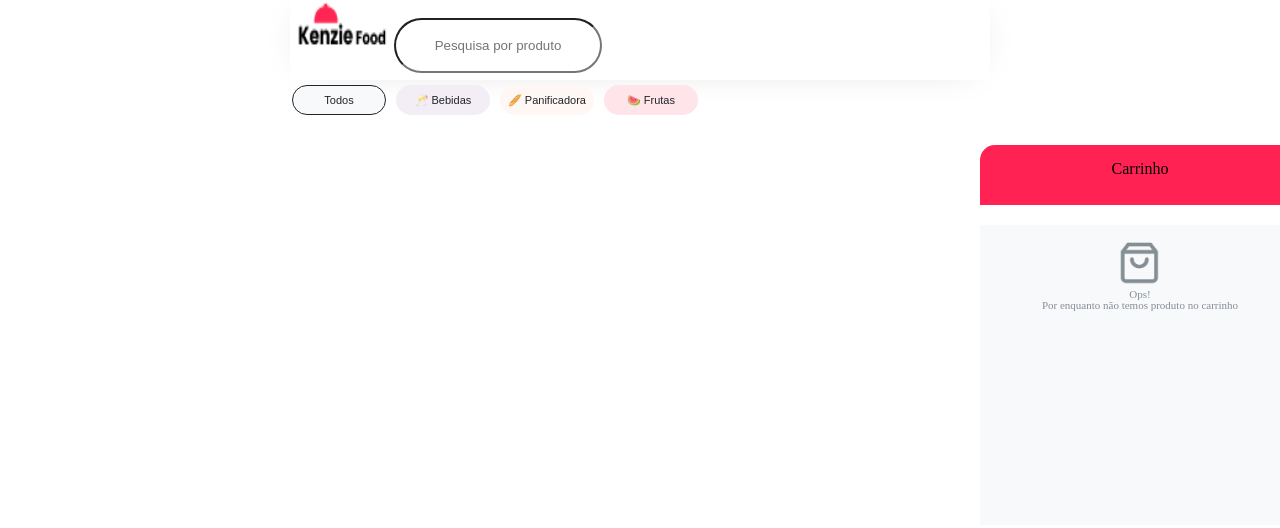
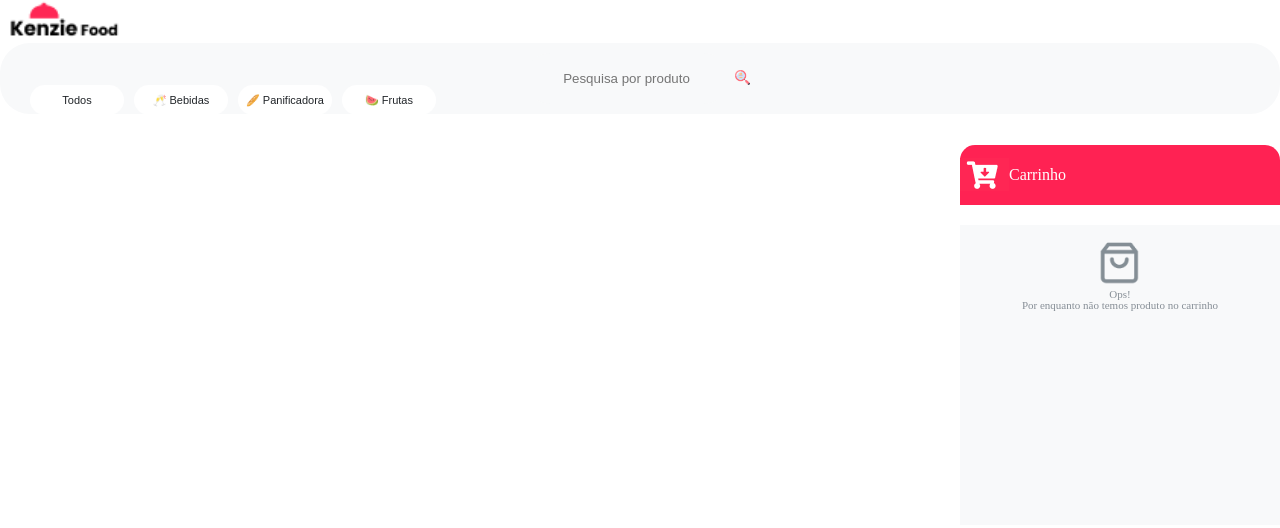
Before and after one commit to Kenzie-Academy-Brasil-Developers/api-kenziefood-m2-lufelipe12, a website with bundled scripts: page index.html in a window 1280 px wide. Built offline with nearby package versions, Linux system fonts and the light colour scheme; no server answers.

Commit message:
Final style for kenzie food

```diff
--- a/index.html
+++ b/index.html
@@ -1,5 +1,6 @@
 <!DOCTYPE html>
 <html lang="pt-br">
+
 <head>
     <meta charset="UTF-8">
     <meta http-equiv="X-UA-Compatible" content="IE=edge">
@@ -12,10 +13,14 @@
     <link rel="stylesheet" href="./src/style/style.css">
     <title>Kenzie Foods</title>
 </head>
+
 <body>
     <header>
         <img src="./src/images/kenziefoodslogo.png" alt="logo kenzie">
+        <div class="inputButton">
             <input type="text" placeholder="Pesquisa por produto" class="input">
+            <button><img src="./src/images/search.png" alt="search"></button>
+        </div>
     </header>
 
     <div class="button">
@@ -34,7 +39,7 @@
         <section id="cart">
             <!-- seção do carrinho -->
             <div id="tittle">
-            <img src="" alt="">
+                <img src="./src/images/carrinho.png" alt="">
                 <h1>Carrinho</h1>
             </div>
 
@@ -70,4 +75,5 @@
     <script type="module" src="./index.js"></script>
     <script type="module" src="./src/script/features/filter.js"></script>
 </body>
+
 </html>
--- a/src/script/features/cartManager.js
+++ b/src/script/features/cartManager.js
@@ -25,9 +25,11 @@ function cartMaker(itemsInCart) {
     img.src = itemsInCart.imagem;
     name.innerText = `${itemsInCart.nome.slice(0, 17)} ...`;
     type.innerText = itemsInCart.categoria;
+    type.className = 'typeBasket'
     price.innerText = ` R$ ${itemsInCart.preco.toFixed(2)}`;
+    price.className = 'priceBasket'
     button.setAttribute('data-id', itemsInCart.id);
-    button.innerText = 'X';
+    button.innerText = '🗑️';
 
     section.appendChild(img)
     divtext.appendChild(name)
--- a/src/style/style.css
+++ b/src/style/style.css
@@ -1,4 +1,3 @@
-
 body {
     font-family: 'Poppins', sans-serif;
     display: flex;
@@ -7,33 +6,58 @@ body {
     flex-direction: column;
 }
 
-header{
+header {
     min-width: 300px;
-    height: 100px;
+    height: 115px;
     display: flex;
     justify-content: center;
     align-items: center;
     flex-direction: column;
 }
 
-#cart{
+.inputButton{
+    display: flex;
+    justify-content: center;
+    background-color: #F8F9FA;
+    border-radius: 30px;
+}
+
+div button img{
+    width: 15px;
+    height: 15px;
+}
+
+header button{
+    border: none;
+    border-radius: 50%;
+    background-color: #F8F9FA;
+}
+
+#cart {
     display: flex;
     justify-content: center;
     align-items: center;
     flex-direction: column;
 }
 
-header img{
-    width: 100px;
-    height: 50px;
+h1{
+    color: white;
+    font-weight: 700;
 }
 
-header input{
+header img {
+    width: 123px;
+    height: 40px;
+}
+
+header input {
     width: 200px;
     height: 49px;
     border-radius: 30px;
     text-align: center;
     margin: 10px 0;
+    border: none;
+    background-color: #F8F9FA;
 }
 
 main {
@@ -50,7 +74,7 @@ main div {
     justify-content: center;
 }
 
-main div h2{
+main div h2 {
     font-weight: bold;
 }
 
@@ -60,31 +84,33 @@ main img {
     height: 200px;
 }
 
-main section{
+main section {
     margin-top: 10px;
     display: flex;
     justify-content: space-between;
     align-content: center;
 }
 
-.price{
+.price {
     color: black;
     font-weight: bold;
 }
 
-#tittle{
+#tittle {
     margin-top: 10px;
     margin-bottom: 20px;
-    text-align: center;
     width: 320px;
     height: 59.85px;
     left: 18px;
     top: 616px;
     background: #FF2253;
     border-radius: 14.9625px 14.9625px 0px 0px;
+    display: flex;
+    justify-content: flex-start;
+    align-items: center;
 }
 
-#itemsToBuy{
+#itemsToBuy {
     display: flex;
     justify-content: center;
     align-content: center;
@@ -94,24 +120,24 @@ main section{
     flex-direction: column;
 }
 
-#itemsToBuy div{
+#itemsToBuy div {
     margin: 5px;
     display: flex;
     flex-direction: column;
 }
 
-#itemsToBuy section{
+#itemsToBuy section {
     display: flex;
     justify-content: space-between;
 }
 
-#emptyCar img{
+#emptyCar img {
     width: 50px;
     height: 50px;
     margin-left: 42%;
 }
 
-#emptyCar{
+#emptyCar {
     width: 320px;
     height: 100px;
     display: flex;
@@ -121,36 +147,52 @@ main section{
     text-align: center;
     background: #F8F9FA;
     font-size: 11px;
-    color: #868E96;;
+    color: #868E96;
+    ;
 }
 
-#itemsToBuy img{
+#itemsToBuy img {
     width: 75px;
     height: 75px;
     border-radius: 8px;
 }
 
-#itemsToBuy p, #itemsToBuy span{
+#itemsToBuy p, #itemsToBuy span {
     margin-bottom: 10px;
 }
 
-#itemsToBuy button{
+#itemsToBuy p {
+    font-weight: 700;
+    line-height: 20px;
+}
+
+.typeBasket {
+    color: #868E96;
+    font-size: 14px;
+}
+
+.priceBasket {
+    color: #212529;
+}
+
+#itemsToBuy button {
     width: 26px;
     height: 26px;
-    border-radius: 8px;
+    border: none;
+    background: white;
 }
 
-main img{
+main img {
     border: 3px solid #FFE9EE;
     border-radius: 8px;
 }
 
-main h2{
+main h2 {
     margin-top: 10px;
     margin-bottom: 20px;
 }
 
-main p{
+main p {
     margin-bottom: 10px;
     text-align: justify;
     font-size: 12px;
@@ -158,7 +200,7 @@ main p{
     color: #0000006c;
 }
 
-.add{
+.add {
     width: 35px;
     height: 35px;
     border-radius: 50%;
@@ -166,7 +208,7 @@ main p{
     background-color: #E4F7EF;
 }
 
-.button{
+.button {
     display: flex;
     margin: 20px 20px;
     justify-content: center;
@@ -174,24 +216,11 @@ main p{
 
 }
 
-body .button .todos{
-    background-color: #F8F9FA;
-    border: 1px solid #212529;
+button:hover {
+    cursor: pointer;
 }
 
-body .button .panificadora{
-    background-color: #FFF7F4;
-}
-
-body .button .frutas{
-    background-color: #FFE4EA;
-}
-
-body .button .bebidas{
-    background-color: #F3EEF5;
-}
-
-.todos, .bebidas, .panificadora, .frutas{
+.todos, .bebidas, .panificadora, .frutas {
     width: 94px;
     height: 30px;
     border-radius: 30px;
@@ -206,27 +235,43 @@ body .button .bebidas{
     border: none;
 }
 
-#balance{
+.button button {
+    background-color: white;
+}
+
+.button button:hover {
+    background-color: #FFE4EA;
+    border: 1px solid #8c8e92;
+}
+
+
+#balance {
     display: none;
 }
 
-.flex{
+.flex {
     display: flex;
     flex-direction: column;
+    justify-content: space-around;
+    width: 290px;
+    height: 120px;
+    font-weight: 700;
+    font-size: 14px;
 }
 
-.flex section{
+.flex section {
     display: flex;
     justify-content: space-between;
     padding: 10px 10px 0 0;
 }
 
-@media(min-width: 768px){
-    body{
+@media(min-width: 768px) {
+    body {
         display: flex;
         justify-content: center;
-        align-items: center;
+        max-width: 1600px;
     }
+
     main {
         display: flex;
         flex-wrap: wrap;
@@ -234,30 +279,57 @@ body .button .bebidas{
         align-items: center;
         overflow: hidden;
     }
-    header{
-        display: flex;
+
+    header {
+        padding: 0px 30px;
         min-width: 700px;
         align-items: center;
         height: 80px;
         background: #FFFFFF;
-        box-shadow: 0px 0px 40px -20px rgba(0, 0, 0, 0.25);
         margin-bottom: 20px;
         flex-direction: row;
         justify-content: space-between;
+
     }
-    .button{
-        margin-right: 40vh;
+
+    .button {
+        justify-content: flex-start;
+
     }
 
 }
 
-@media(min-width: 1024px){
-    main{
+@media(min-width: 1024px) {
+    main {
         width: 1000px;
     }
-    .vitrine{
+
+    header{
+        padding: 0px 40px;
+    }
+
+    .vitrine {
         display: flex;
         justify-content: center;
         align-items: flex-start;
     }
 }
+
+@media(min-width:1440px){
+    header{
+        padding: 0px 70px;
+    }
+    .button {
+        padding: 0px 25px;
+     }
+}
+
+@media(min-width:1600px){
+    header{
+        padding: 0px 150px;
+    }
+
+    .button {
+       padding: 0px 105px;
+    }
+}
```
Also changed, not shown: src/images/carrinho.png (added), src/images/search.png (added). Lines whose indentation alone changed are shown as unchanged.
